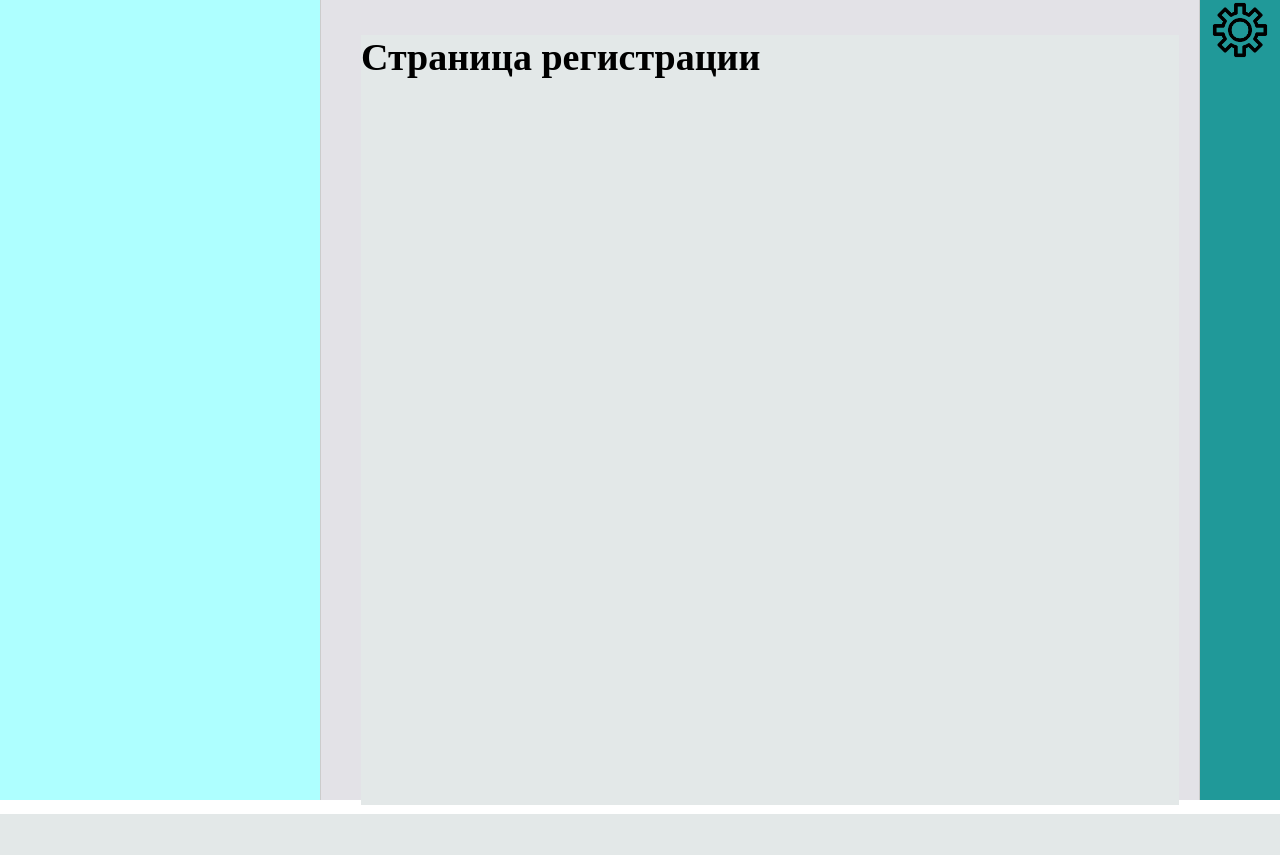
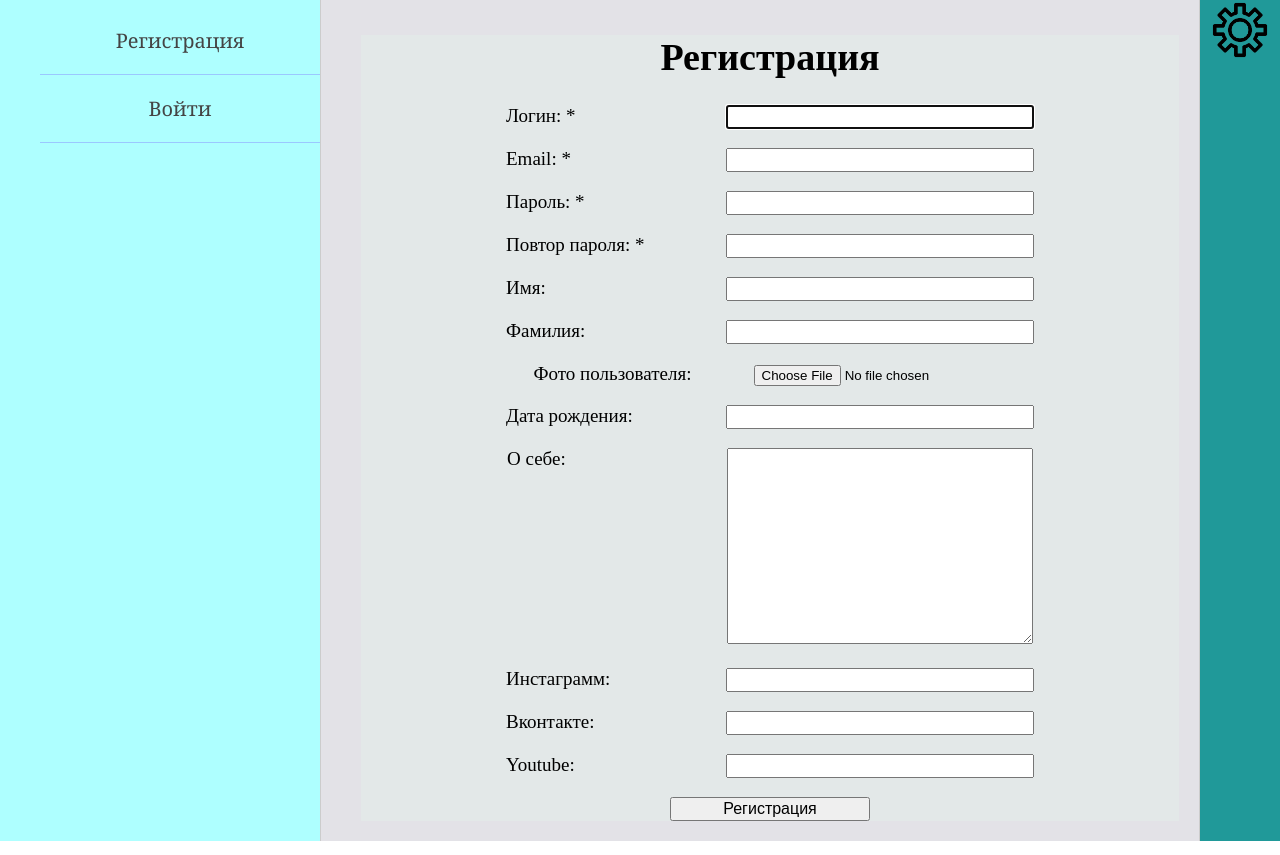
Before and after one commit to classytoast/four-paws-social-network, a Django app: page /register/ in a window 1280 px wide. Before the commit the page ends 814 px from the top, so only its background shows below. Run offline with Django 4.2, Linux system fonts and the light colour scheme.

Commit message:
created register page

```diff
--- /dev/null
+++ b/four_paws/pet_owners/forms.py
@@ -0,0 +1,34 @@
+from django import forms
+from django.contrib.auth.forms import UserCreationForm
+
+from .models import Owner
+
+
+class RegisterUserForm(UserCreationForm):
+    username = forms.CharField(label='Логин',
+                               widget=forms.TextInput(attrs={'class': 'form-input'}))
+    password1 = forms.CharField(label='Пароль',
+                                widget=forms.PasswordInput(attrs={'class': 'form-input'}))
+    password2 = forms.CharField(label='Повтор пароля',
+                                widget=forms.PasswordInput(attrs={'class': 'form-input'}))
+    email = forms.EmailField(label='Email',
+                             widget=forms.EmailInput(attrs={'class': 'form-input'}))
+    first_name = forms.CharField(label='Имя', required=False,
+                               widget=forms.TextInput(attrs={'class': 'form-input'}))
+    last_name = forms.CharField(label='Фамилия', required=False,
+                               widget=forms.TextInput(attrs={'class': 'form-input'}))
+    date_of_birth = forms.DateField(label='Дата рождения', required=False, input_formats=['%d/%m/%Y'],
+                                    widget=forms.DateInput(attrs={'class': 'form-input'}))
+    about_myself = forms.CharField(label='О себе', required=False,
+                                   widget=forms.Textarea(attrs={'class': 'form-input'}))
+    instagram = forms.CharField(label='Инстаграмм', required=False,
+                                widget=forms.TextInput(attrs={'class': 'form-input'}))
+    vkontakte = forms.CharField(label='Вконтакте', required=False,
+                                widget=forms.TextInput(attrs={'class': 'form-input'}))
+    youtube = forms.CharField(label='Youtube', required=False,
+                              widget=forms.TextInput(attrs={'class': 'form-input'}))
+
+    class Meta:
+        model = Owner
+        fields = ('username', 'email', 'password1', 'password2', 'first_name', 'last_name',
+                  'avatar', 'date_of_birth', 'about_myself', 'instagram', 'vkontakte', 'youtube')
--- a/four_paws/pet_owners/static/pet_owners/css/styles.css
+++ b/four_paws/pet_owners/static/pet_owners/css/styles.css
@@ -341,3 +341,28 @@ html, body {
     vertical-align: middle;
 }
 .likes_views_post_detail { text-align: left; }
+
+.register_page {
+    width: 100%;
+    text-align: center;
+}
+
+.form-input {
+    width: 300px;
+    font-size: 16px;
+}
+.form-label {
+    display: inline-block;
+    text-align: left;
+    min-width: 220px;
+    vertical-align: top;
+}
+.form-error ul {
+    list-style: none;
+    padding: 0;
+    color: #CC0000;
+}
+.form_button {
+    min-width: 200px;
+    font-size: 16px;
+}
--- a/four_paws/pet_owners/templates/pet_owners/profile_page.html
+++ b/four_paws/pet_owners/templates/pet_owners/profile_page.html
@@ -11,7 +11,11 @@
         <tr>
             <!-- аватарка владельца страницы -->
             <td class="avatar_zone">
-                <img src="{{profile.avatar.url}}" width=180>
+                {% if profile.avatar %}
+                    <img src="{{profile.avatar.url}}" width=180>
+                {% else %}
+                    <img src="/static/pet_owners/images/no_photo.jpg" width=180>
+                {% endif %}
             </td>
             <!-- информация о владельце страницы, которую он себе прописывал -->
             <td class="about_user_zone">
--- a/four_paws/pet_owners/templates/pet_owners/register_page.html
+++ b/four_paws/pet_owners/templates/pet_owners/register_page.html
@@ -2,6 +2,19 @@
 
 {% block content %}
 
-<h1>Страница регистрации</h1>
+<div class="register_page">
+    <h1>{{title}}</h1>
+
+    <form method="post" enctype="multipart/form-data">
+        {% csrf_token %}
+        {% for field in form %}
+        <p><label class="form-label" for="{{ field.id_for_label }}">
+            {{field.label}}:{% if field.field.required %} * {% endif %}
+        </label>{{ field }}</p>
+        <div class="form-error">{{ field.errors }}</div>
+        {% endfor %}
+        <button class="form_button" type="submit">Регистрация</button>
+    </form>
+</div>
 
 {% endblock %}
--- a/four_paws/pet_owners/urls.py
+++ b/four_paws/pet_owners/urls.py
@@ -14,6 +14,6 @@ urlpatterns = [
          name='change_follower_for_animal'),
     path('change-like-for-post/<int:post_id>/', put_or_remove_like_for_post,
          name='like_for_post'),
-    path('register/', register, name='register'),
+    path('register/', RegisterUser.as_view(), name='register'),
     path('login/', login, name='login'),
 ]
--- a/four_paws/pet_owners/views.py
+++ b/four_paws/pet_owners/views.py
@@ -1,7 +1,9 @@
 from django.shortcuts import render, redirect
-from django.views.generic import ListView, DetailView
+from django.urls import reverse_lazy
+from django.views.generic import ListView, DetailView, CreateView
 from django.contrib.auth.decorators import login_required
 
+from .forms import RegisterUserForm
 from .utils import DataMixin
 from .models import *
 
@@ -90,8 +92,21 @@ def put_or_remove_like_for_post(request, post_id):
         return redirect('login')
 
 
-def register(request):
-    return render(request, 'pet_owners/register_page.html')
+class RegisterUser(DataMixin, CreateView):
+    form_class = RegisterUserForm
+    template_name = 'pet_owners/register_page.html'
+    success_url = reverse_lazy('login')
+
+    def get_context_data(self, *, object_list=None, **kwargs):
+        context = super().get_context_data(**kwargs)
+        context['title'] = "Регистрация"
+        left_menu = self.get_left_menu()
+        context.update(left_menu)
+        return context
+
+    def form_valid(self, form):
+        user = form.save()
+        return redirect('home')
 
 
 def login(request):
```
Also changed, not shown: four_paws/db.sqlite3, four_paws/media/owners_photos/2023/07/20/andy.png (added), four_paws/media/owners_photos/2023/07/22/andy.png (added), four_paws/pet_owners/static/pet_owners/images/no_photo.jpg (added).
